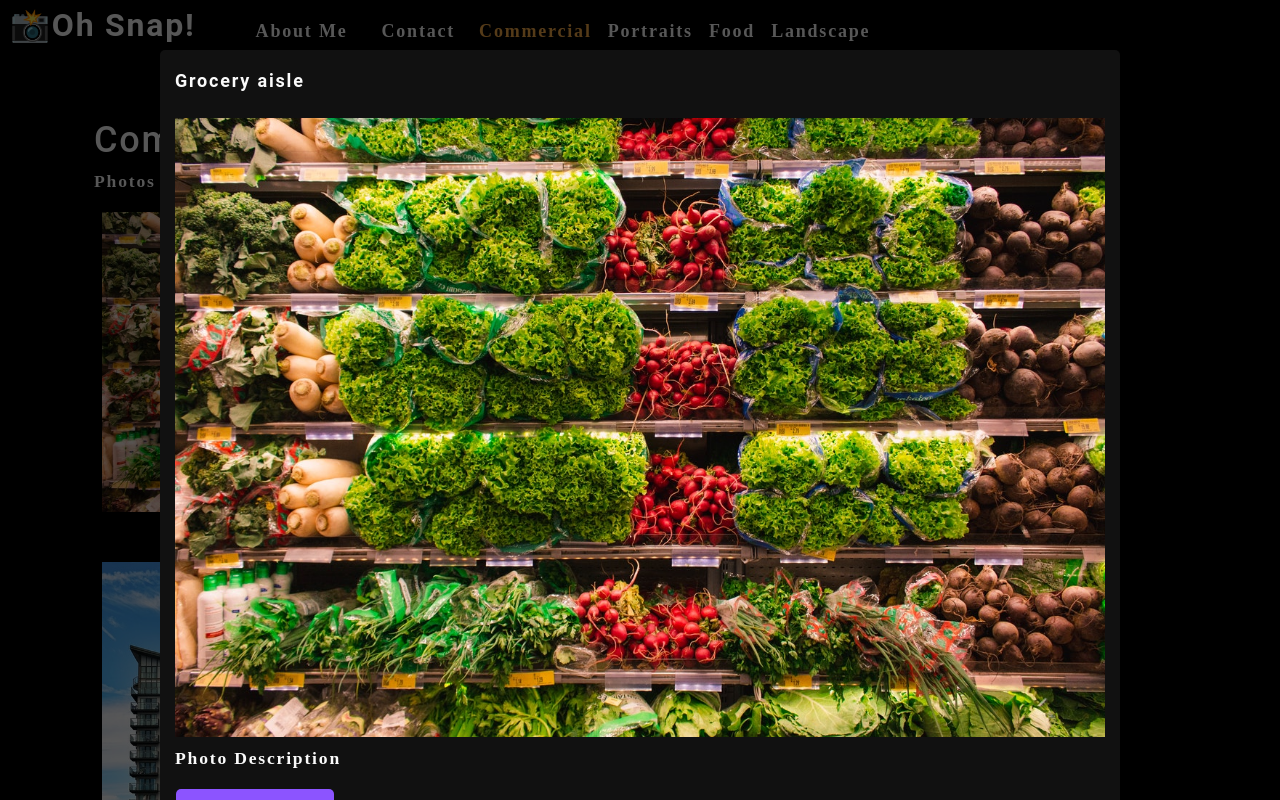
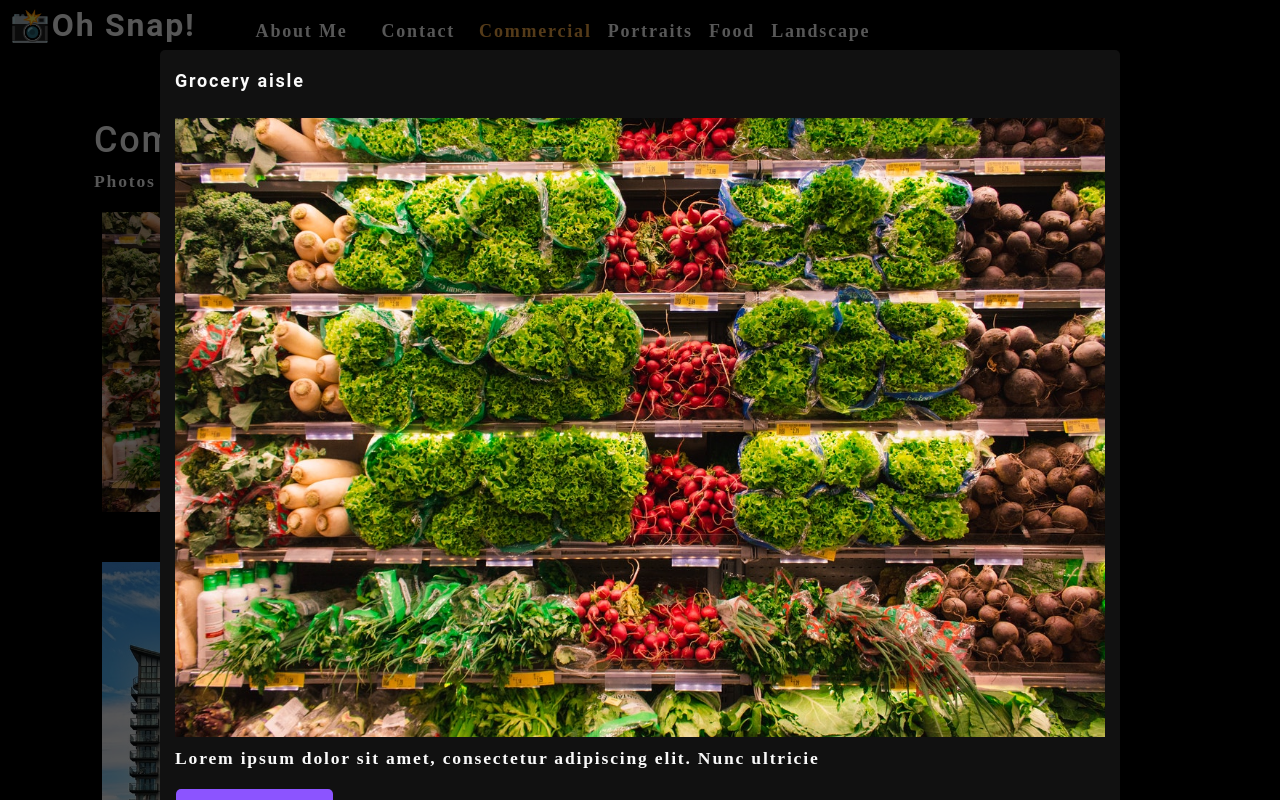
Before and after one commit to noreikam/photo-port, a React (Create React App) app: page / in a window 1280 px wide. Both pictures are taken after a click on the picture 327 px from the left and 361 px from the top of the page. Shown: the top 800 px of the page. Built offline with nearby package versions, Linux system fonts and the light colour scheme.

Commit message:
yippee the modal closes

```diff
--- a/src/components/Modal/index.js
+++ b/src/components/Modal/index.js
@@ -1,6 +1,6 @@
 import React from 'react';
 
-function Modal({currentPhoto}) {
+function Modal({ onClose, currentPhoto }) {
   const {name, category, description, index} = currentPhoto;
 
   return(
@@ -12,10 +12,10 @@ function Modal({currentPhoto}) {
           alt={category}
         />
         <p>
-          Photo Description
+          {description}
         </p>
-        <button type="button">
-          Close this modal
+        <button type="button" onClick={onClose}>
+          Return to gallery
         </button>
       </div>
     </div>
--- a/src/components/PhotoList/index.js
+++ b/src/components/PhotoList/index.js
@@ -107,12 +107,12 @@ const PhotoList = ({ category }) => {
 
   const toggleModal = (image, i) => {
     setCurrentPhoto({...image, index: i});
-    setIsModalOpen(true);
+    setIsModalOpen(!isModalOpen);
   }
 
   return (
     <div>
-    {isModalOpen && <Modal currentPhoto={currentPhoto} />}
+    {isModalOpen && <Modal currentPhoto={currentPhoto} onClose={toggleModal} />}
       <div className="flex-row">
         {currentPhotos.map((image, i) => (
           <img
```
